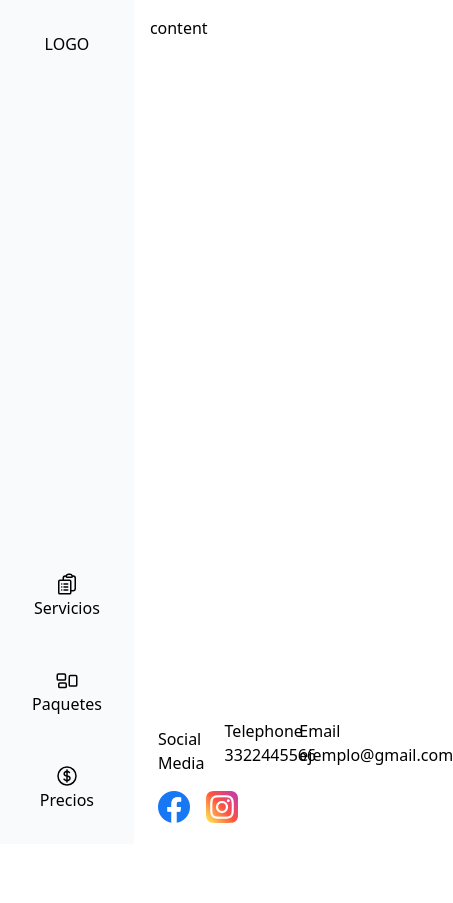
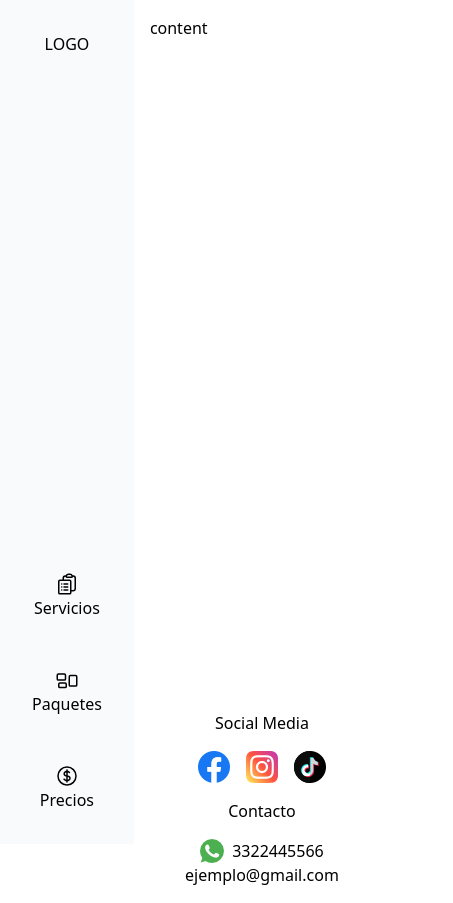
Before and after one commit to ChristopherMejia/spw-spa, an Angular app: page / in a window 390 px wide. Shown: the whole page, 453 px wide, since content can reach past the window. Before the commit the page ends 844 px from the top, so only its background shows below. Built offline with nearby package versions, Linux system fonts and the light colour scheme.

Commit message:
apply responsive on footer

```diff
--- a/src/app/app.component.html
+++ b/src/app/app.component.html
@@ -1,5 +1,5 @@
 <app-sidebar class="sm:w-40"></app-sidebar>
 <div class="flex flex-col h-screen w-full">
   <app-content class="h-5/6 p-4"></app-content>
-  <app-footer class="h-1/6 p-4 grid grid-cols-3"></app-footer>
+  <app-footer class="h-1/6 sm:grid grid-cols-2 "></app-footer>
 </div>
--- a/src/app/footer/footer.component.html
+++ b/src/app/footer/footer.component.html
@@ -1,15 +1,17 @@
 <div class="grid justify-items-center">
-  <div class="m-2">Social Media</div>
-  <div class="flex">
-      <img src="/facebook.png" alt="" class="m-2">
-      <img src="/instagram.png" alt="" class="m-2">
+  <div class="m-2 flex items-center">Social Media</div>
+  <div class="flex justify-center">
+      <img src="/facebook.png" alt="" class="m-2 w-8 h-8">
+      <img src="/instagram.png" alt="" class="m-2 w-8 h-8">
+      <img src="/tik-tok.png" alt="" class="m-2 w-8 h-8">
   </div>
 </div>
-<div>
-  <div>Telephone</div>
-  <p>3322445566</p>
+<div class=" grid justify-items-center">
+  <div class="m-2 flex items-center">Contacto</div>
+  <div class="m-2">
+    <div class="flex justify-center">
+      <img src="/whatsapp.png" alt="" class="mr-2"><p>3322445566</p>
+    </div>
+    <p class="mb-2">ejemplo&#64;gmail.com</p>
+  </div>
 </div>
-<div>
-  <div>Email</div>
-  <p>ejemplo&#64;gmail.com</p>
-</div>
```
Also changed, not shown: public/tik-tok.png (added), public/whatsapp.png (added).
